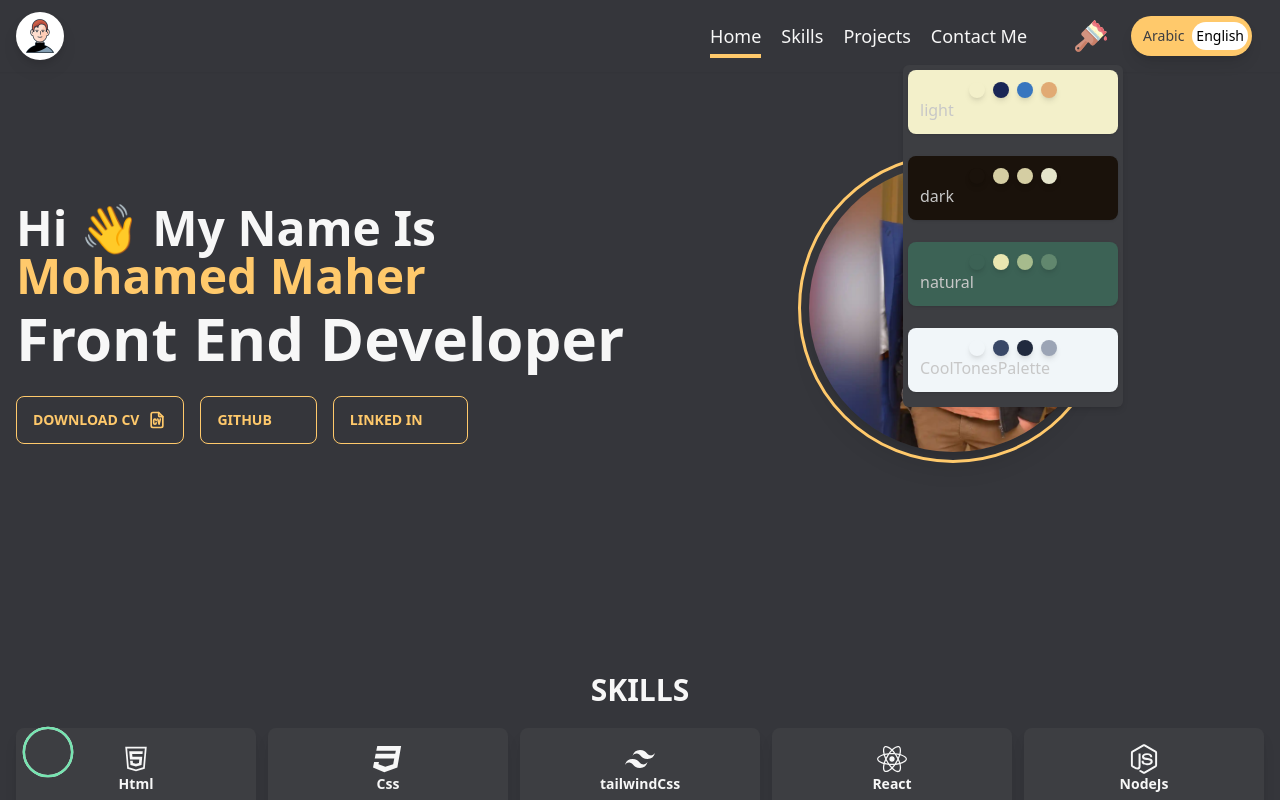
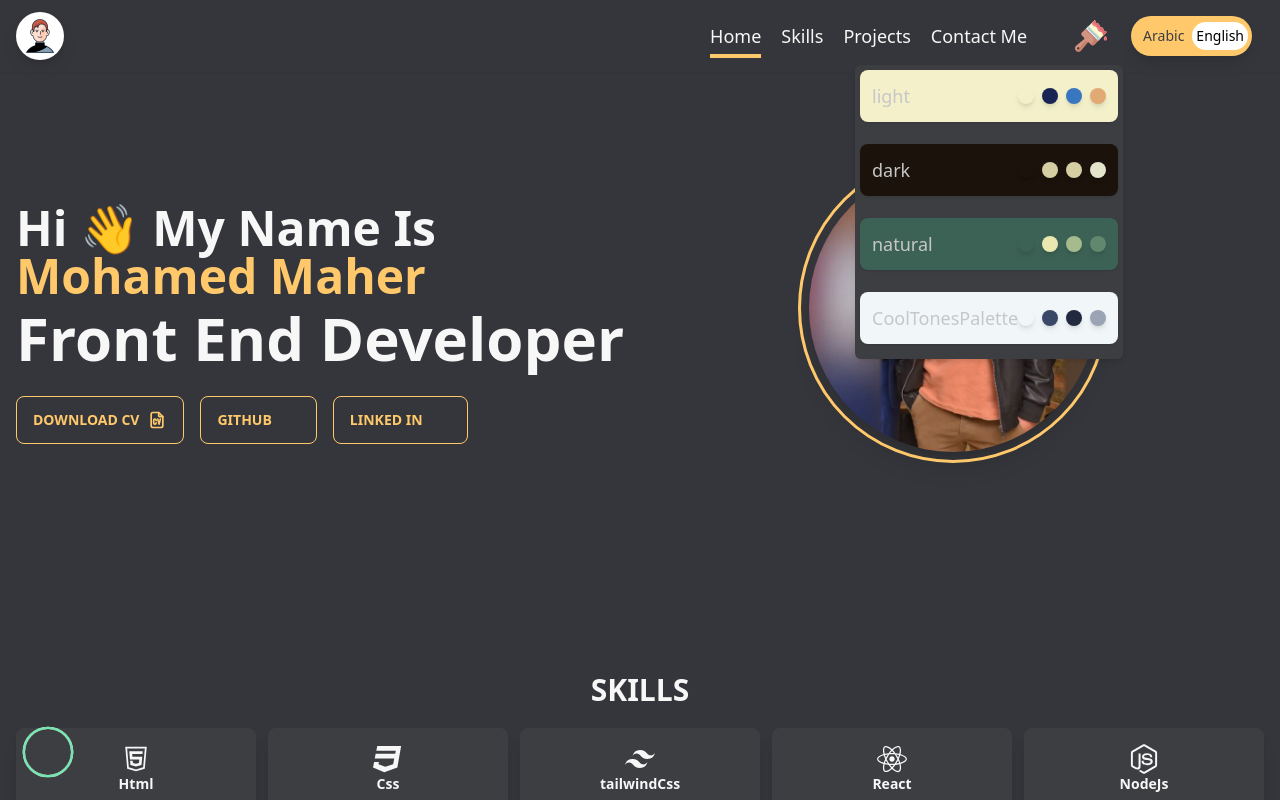
Before and after one commit to Mohamed-maher50/portfolio, a React (Create React App) app: page /#hero in a window 1280 px wide. Both pictures are taken after a click on the button 1091 px from the left and 36 px from the top of the page. Shown: the top 800 px of the page. Built offline with nearby package versions, Linux system fonts and the light colour scheme; some icons are missing.

Commit message:
refactor theme component

```diff
--- a/src/components/Navbar/index.jsx
+++ b/src/components/Navbar/index.jsx
@@ -1,8 +1,9 @@
+/* eslint-disable react/jsx-pascal-case */
 import { useEffect, useState } from "react";
 import * as DropdownMenu from "@radix-ui/react-dropdown-menu";
 import { AnimatePresence, motion, useScroll } from "framer-motion";
-import Theme from "../Theme";
-import { themes } from "../layout/themes/ThemeBar";
+import * as Theme from "../Theme.tsx";
+
 import changeTheme from "../../lib/changeTheme";
 import * as Drawer from "../utils/Drawer";
 import { CiMenuFries } from "react-icons/ci";
@@ -10,6 +11,7 @@ import { Link as ScrollLink } from "react-scroll";
 import Toggle from "../shared/buttons/ToggleButton";
 import i18n from "../../i18";
 import { useTranslation } from "react-i18next";
+import { themes } from "../../constants/ThemeColors.ts";
 
 const Logo = () => {
   return (
@@ -159,11 +161,29 @@ const Navbar = () => {
                                     exit={{ x: "150%" }}
                                     style={{ marginBottom: "10px" }}
                                   >
-                                    <Theme
-                                      colors={Object.values(colors)}
-                                      name={name}
+                                    <Theme.default
+                                      style={{
+                                        background: Object.values(colors)[0],
+                                      }}
                                       key={index}
-                                    />
+                                    >
+                                      <Theme.Title>{name}</Theme.Title>
+                                      <Theme.Body>
+                                        {Object.values(colors).map(
+                                          (color, i) => {
+                                            return (
+                                              <div
+                                                className={`h-4 w-4 rounded-full shadow-md`}
+                                                style={{
+                                                  background: color,
+                                                }}
+                                                key={i}
+                                              ></div>
+                                            );
+                                          }
+                                        )}
+                                      </Theme.Body>
+                                    </Theme.default>
                                   </motion.div>
                                 </DropdownMenu.Item>
                               );
--- a/src/components/Theme.js
+++ /dev/null
@@ -1,32 +0,0 @@
-
-import React from "react";
-
-const Theme = ({ colors, name, onClick }) => {
-  return (
-    <div
-      className=" p-3 cursor-pointer shadow rounded-lg "
-      onClick={onClick}
-      style={{
-        background: colors[0],
-      }}
-    >
-      <div className="flex gap-2 w-fit mx-auto">
-        {colors.map((value, index) => {
-          return (
-            <div
-              className={`h-4 w-4 rounded-full shadow-md`}
-              style={{
-                background: value,
-              }}
-              key={index}
-            ></div>
-          );
-        })}
-      </div>
-
-      <h1 className="flex flex-1">{name}</h1>
-    </div>
-  );
-};
-
-export default Theme;
--- /dev/null
+++ b/src/components/Theme.tsx
@@ -0,0 +1,48 @@
+import { HTMLAttributes, forwardRef } from "react";
+import cn from "../utils/cn";
+// ------------------------------------------------------------------------Theme Container component
+interface ITheme extends HTMLAttributes<HTMLDivElement> {}
+const Theme = forwardRef<HTMLDivElement, ITheme>(
+  ({ className, children, style, ...rest }, ref) => {
+    return (
+      <div
+        ref={ref}
+        className={cn(
+          " p-3 cursor-pointer items-center flex justify-between shadow rounded-lg  ",
+          className
+        )}
+        style={{
+          ...style,
+        }}
+        {...rest}
+      >
+        {children}
+      </div>
+    );
+  }
+);
+// ------------------------------------------------------------------------Theme body component
+interface IThemeBody extends HTMLAttributes<HTMLDivElement> {}
+export const Body = forwardRef<HTMLDivElement, IThemeBody>(
+  ({ className, children }, ref) => {
+    return (
+      <div className={cn(`flex gap-2 w-fit`, className)} ref={ref}>
+        {children}
+      </div>
+    );
+  }
+);
+
+// ------------------------------------------------------------------------Theme title component
+interface IThemeTitle extends HTMLAttributes<HTMLDivElement> {}
+export const Title = forwardRef<HTMLDivElement, IThemeTitle>(
+  ({ className, children }, ref) => {
+    return (
+      <h1 className={cn(`flex gap-2 text-lg w-fit`, className)} ref={ref}>
+        {children}
+      </h1>
+    );
+  }
+);
+
+export default Theme;
--- a/src/components/layout/themes/ThemeBar.js
+++ b/src/components/layout/themes/ThemeBar.js
@@ -1,33 +1,9 @@
-import React, { useRef, useState } from "react";
-import Theme from "../../Theme";
+import { useRef, useState } from "react";
+import Theme from "../../Theme.tsx";
 import { FiChevronDown } from "react-icons/fi";
 import { motion, AnimatePresence } from "framer-motion";
-export const themes = {
-  light: {
-    primary: "#F3F0CA",
-    secondary: "#192655",
-    accent: "#3876bf",
-    sub: "#e1aa74",
-  },
-  dark: {
-    primary: "#1A120B",
-    secondary: "#D5CEA3",
-    accent: "#D5CEA3",
-    sub: "#E5E5CB",
-  },
-  natural: {
-    primary: "#3C6255",
-    secondary: "#EAE7B1",
-    accent: "#A6BB8D", //61876E
-    sub: "#61876E",
-  },
-  CoolTonesPalette: {
-    primary: "#F1F6F9",
-    secondary: "#394867",
-    accent: "#212A3E", //61876E
-    sub: "#9BA4B5",
-  },
-};
+import { themes } from "../../../constants/ThemeColors.js";
+
 const variantsContainer = {
   down: {
     start: {
@@ -44,8 +20,7 @@ const variantsContainer = {
   },
   dragIcon: {
     start: {
-
-      y:0,
+      y: 0,
       transition: {
         duration: 1,
         type: "spring",
@@ -53,10 +28,9 @@ const variantsContainer = {
       },
     },
     end: {
-      y:10,
+      y: 10,
       transition: {
         stiffness: 10,
-
       },
     },
   },
@@ -75,8 +49,8 @@ const ThemeBar = () => {
   };
 
   return (
-    <motion.div  className="fixed top-0 z-20   right-0 left-0">
-      <AnimatePresence  >
+    <motion.div className="fixed top-0 z-20   right-0 left-0">
+      <AnimatePresence>
         {isActive && (
           <motion.div
             layout
@@ -108,28 +82,22 @@ const ThemeBar = () => {
           </motion.div>
         )}
 
-
-    <motion.span
+        <motion.span
           onClick={() => setIsActive(!isActive)}
           initial={{
-            y:0,
+            y: 0,
           }}
           animate={{
-            y: isActive ? 0 : 10
+            y: isActive ? 0 : 10,
           }}
           whileHover={{
             translateY: isActive ? "-5px" : "10px",
           }}
           className="font-bold z-50 fixed left-1/2  text-lg  shadow-md mt-2 bg-accent text-primary mx-auto w-fit block rounded-full  cursor-pointer"
-          >
+        >
           <FiChevronDown className="text-3xl" />
         </motion.span>
-         </AnimatePresence>
-
-
-
-
-
+      </AnimatePresence>
     </motion.div>
   );
 };
--- /dev/null
+++ b/src/constants/ThemeColors.ts
@@ -0,0 +1,26 @@
+export const themes = {
+  light: {
+    primary: "#F3F0CA",
+    secondary: "#192655",
+    accent: "#3876bf",
+    sub: "#e1aa74",
+  },
+  dark: {
+    primary: "#1A120B",
+    secondary: "#D5CEA3",
+    accent: "#D5CEA3",
+    sub: "#E5E5CB",
+  },
+  natural: {
+    primary: "#3C6255",
+    secondary: "#EAE7B1",
+    accent: "#A6BB8D", //61876E
+    sub: "#61876E",
+  },
+  CoolTonesPalette: {
+    primary: "#F1F6F9",
+    secondary: "#394867",
+    accent: "#212A3E", //61876E
+    sub: "#9BA4B5",
+  },
+};
--- a/src/layouts/ThemeLayout.jsx
+++ b/src/layouts/ThemeLayout.jsx
@@ -1,6 +1,6 @@
 import React from "react";
 import { useEffect } from "react";
-import { themes } from "../components/layout/themes/ThemeBar";
+import { themes } from "../constants/ThemeColors";
 
 const ThemeLayout = ({ children }) => {
   useEffect(() => {
```
Also changed, not shown: src/lib/changeTheme.js (+8 -9 lines).
